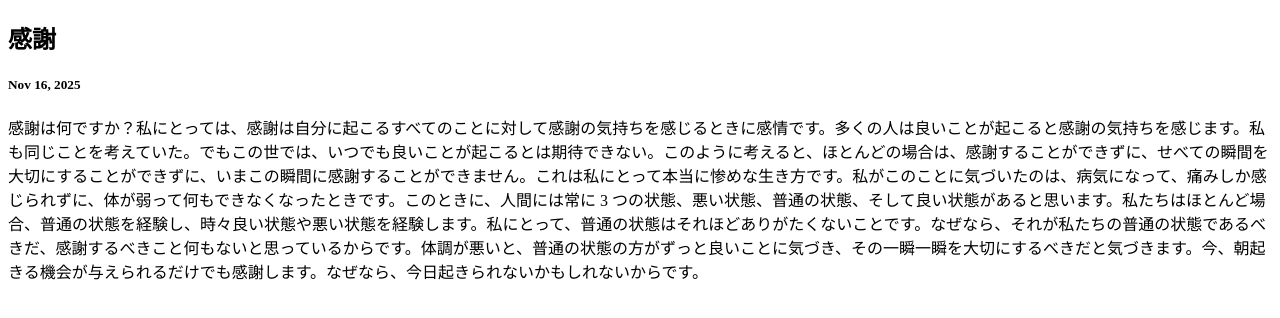
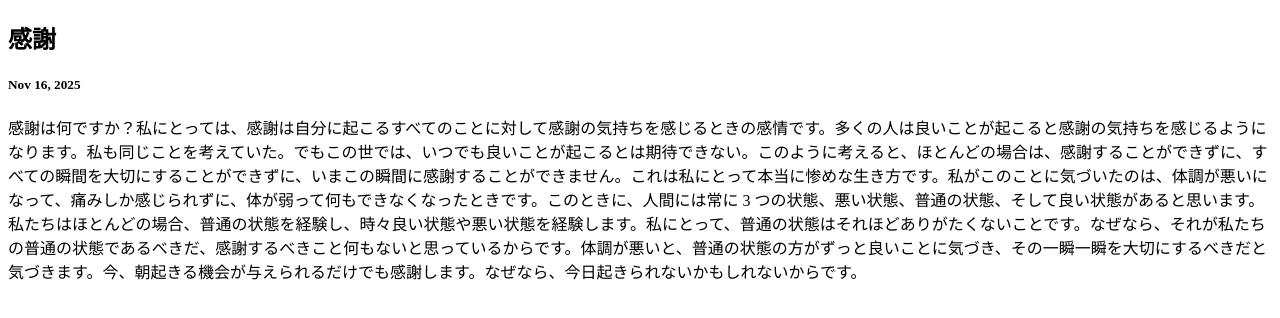
Before and after one commit to lutzid/blog, a plain HTML site: page index.html in a window 1280 px wide. Drawn offline with Linux system fonts and the light colour scheme.

Commit message:
fix mistakes
- 時に→時の
- せべて→すべて
- 病気→体調が悪い
- ほとんど場合→ほとんどの場合

```diff
--- a/index.html
+++ b/index.html
@@ -8,7 +8,7 @@
     <div>
       <h2>感謝</h2>
       <h5>Nov 16, 2025</h5>
-      <p>感謝は何ですか？私にとっては、感謝は自分に起こるすべてのことに対して感謝の気持ちを感じるときに感情です。多くの人は良いことが起こると感謝の気持ちを感じます。私も同じことを考えていた。でもこの世では、いつでも良いことが起こるとは期待できない。このように考えると、ほとんどの場合は、感謝することができずに、せべての瞬間を大切にすることができずに、いまこの瞬間に感謝することができません。これは私にとって本当に惨めな生き方です。私がこのことに気づいたのは、病気になって、痛みしか感じられずに、体が弱って何もできなくなったときです。このときに、人間には常に 3 つの状態、悪い状態、普通の状態、そして良い状態があると思います。私たちはほとんど場合、普通の状態を経験し、時々良い状態や悪い状態を経験します。私にとって、普通の状態はそれほどありがたくないことです。なぜなら、それが私たちの普通の状態であるべきだ、感謝するべきこと何もないと思っているからです。体調が悪いと、普通の状態の方がずっと良いことに気づき、その一瞬一瞬を大切にするべきだと気づきます。今、朝起きる機会が与えられるだけでも感謝します。なぜなら、今日起きられないかもしれないからです。</p>
+      <p>感謝は何ですか？私にとっては、感謝は自分に起こるすべてのことに対して感謝の気持ちを感じるときの感情です。多くの人は良いことが起こると感謝の気持ちを感じるようになります。私も同じことを考えていた。でもこの世では、いつでも良いことが起こるとは期待できない。このように考えると、ほとんどの場合は、感謝することができずに、すべての瞬間を大切にすることができずに、いまこの瞬間に感謝することができません。これは私にとって本当に惨めな生き方です。私がこのことに気づいたのは、体調が悪いになって、痛みしか感じられずに、体が弱って何もできなくなったときです。このときに、人間には常に 3 つの状態、悪い状態、普通の状態、そして良い状態があると思います。私たちはほとんどの場合、普通の状態を経験し、時々良い状態や悪い状態を経験します。私にとって、普通の状態はそれほどありがたくないことです。なぜなら、それが私たちの普通の状態であるべきだ、感謝するべきこと何もないと思っているからです。体調が悪いと、普通の状態の方がずっと良いことに気づき、その一瞬一瞬を大切にするべきだと気づきます。今、朝起きる機会が与えられるだけでも感謝します。なぜなら、今日起きられないかもしれないからです。</p>
     </div>
 </body>
 </html>
```
